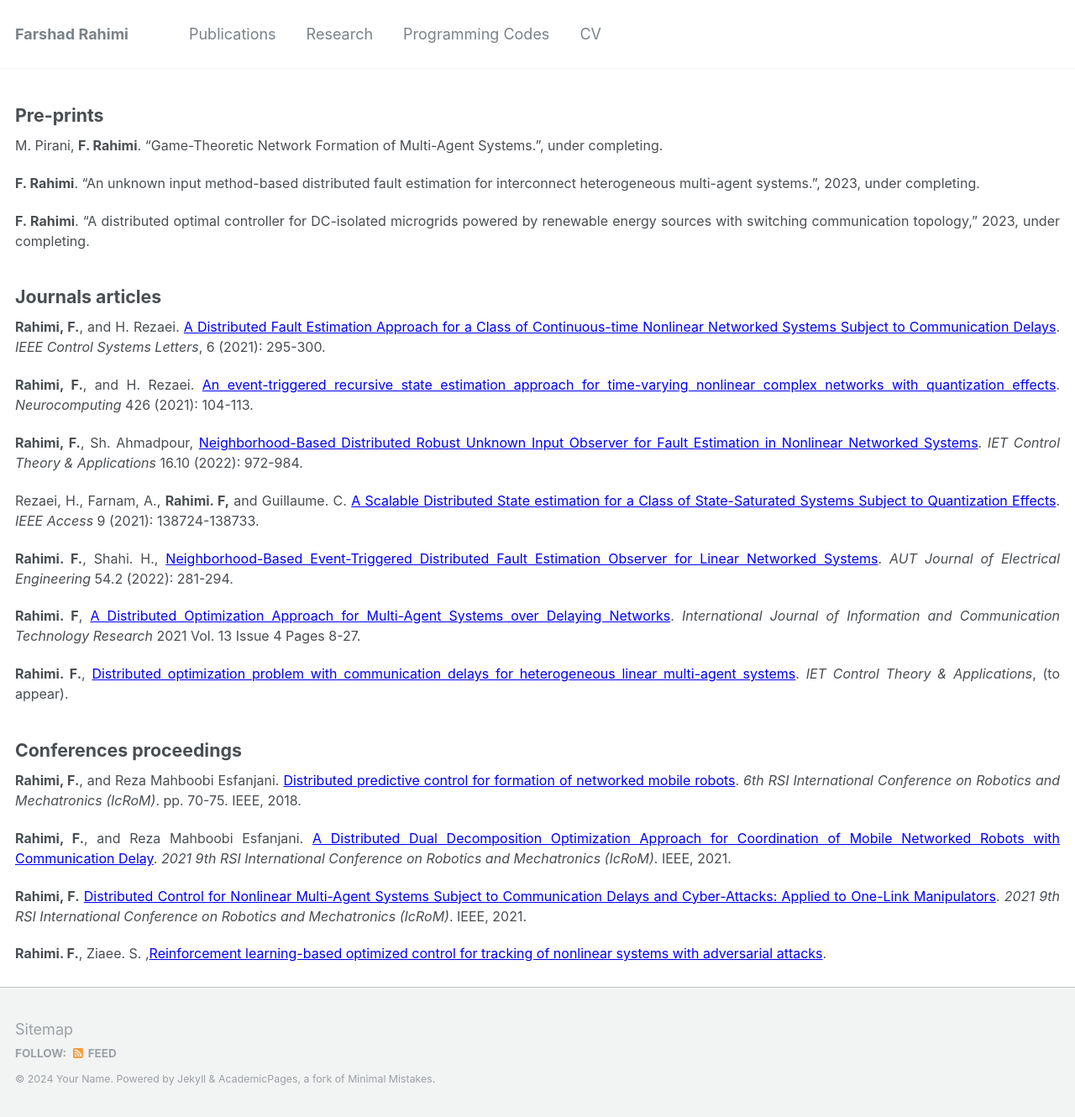
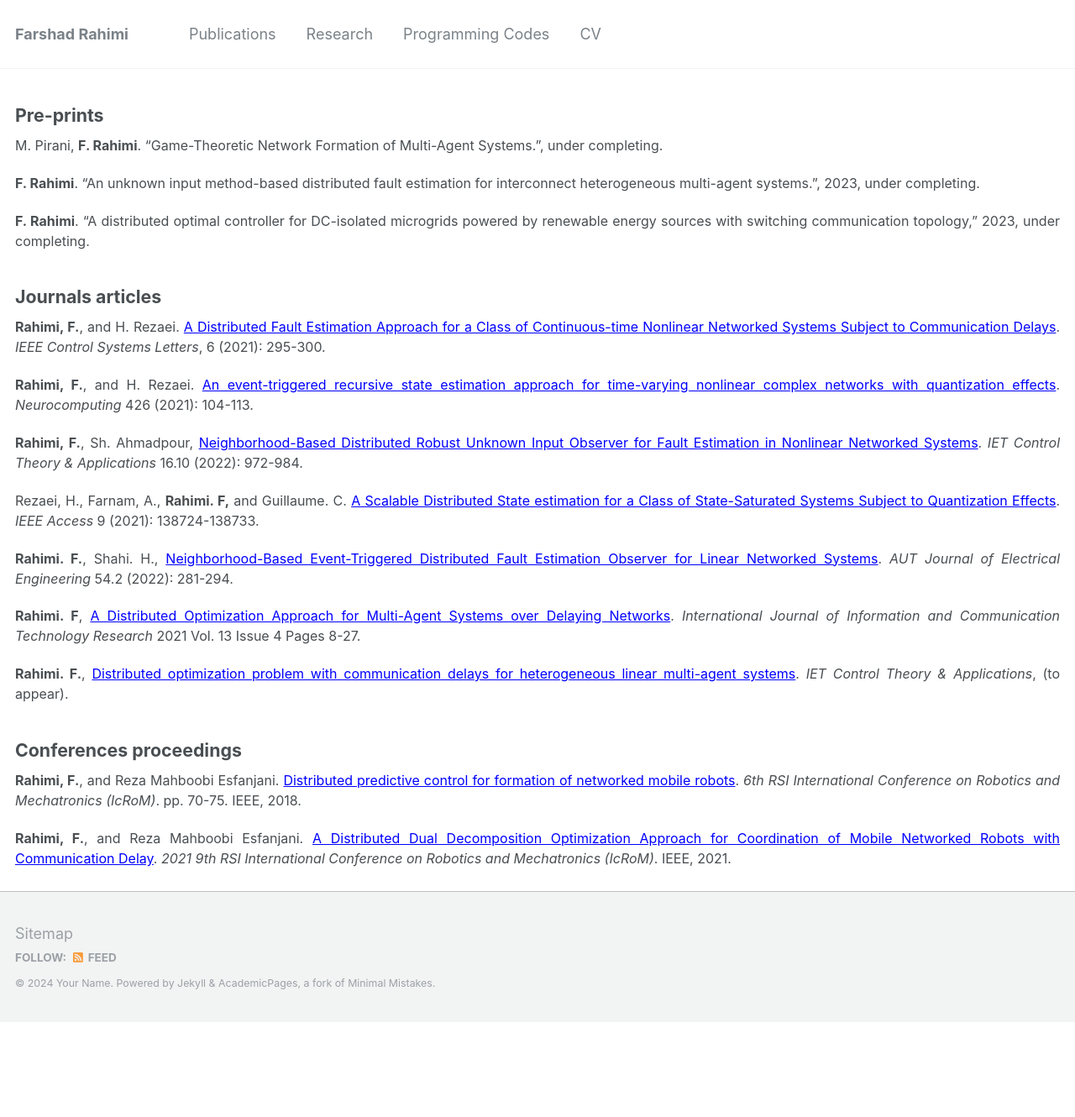
Before and after one commit to Farshad-Rahimi/FarshadRahimi, a Jekyll site: the page built from _publications/2015-10-01-paper-title-number-3.md, in a window 1280 px wide. Shown: the whole page at 84% size. Built offline with Jekyll 4.4.1, drawn with Linux system fonts in a browser that asks for light colours; after the commit the page ends 1217 px from its top, so only the background shows below that.

Commit message:
Update 2015-10-01-paper-title-number-3.md

```diff
--- a/_publications/2015-10-01-paper-title-number-3.md
+++ b/_publications/2015-10-01-paper-title-number-3.md
@@ -49,9 +49,3 @@ Rezaei, H., Farnam, A., **Rahimi. F,** and Guillaume. C. [A Scalable Distributed
 
 {: .text-justify style="font-size: 12pt" reversed="reversed"}
 **Rahimi, F.**, and Reza Mahboobi Esfanjani. [A Distributed Dual Decomposition Optimization Approach for Coordination of Mobile Networked Robots with Communication Delay](https://ieeexplore.ieee.org/abstract/document/9663474){:style="color: blue"}. *2021 9th RSI International Conference on Robotics and Mechatronics (IcRoM)*. IEEE, 2021.
-
-{: .text-justify style="font-size: 12pt" reversed="reversed"}
-**Rahimi, F.** [Distributed Control for Nonlinear Multi-Agent Systems Subject to Communication Delays and Cyber-Attacks: Applied to One-Link Manipulators](https://ieeexplore.ieee.org/abstract/document/9663446){:style="color: blue"}. *2021 9th RSI International Conference on Robotics and Mechatronics (IcRoM)*. IEEE, 2021.
-
-{: .text-justify style="font-size: 12pt" reversed="reversed"}
-**Rahimi. F.**, Ziaee. S. ,[Reinforcement learning-based optimized control for tracking of nonlinear systems with adversarial attacks](https://doi.org/10.48550/arXiv.2209.02165){:style="color: blue"}.
```
